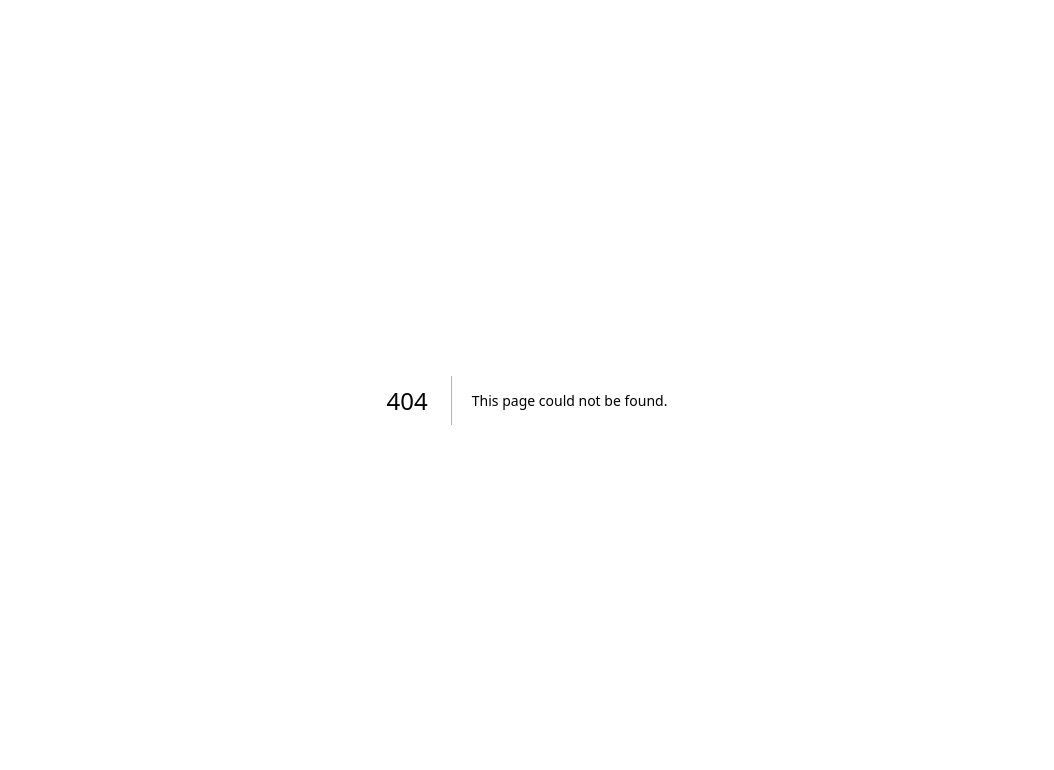
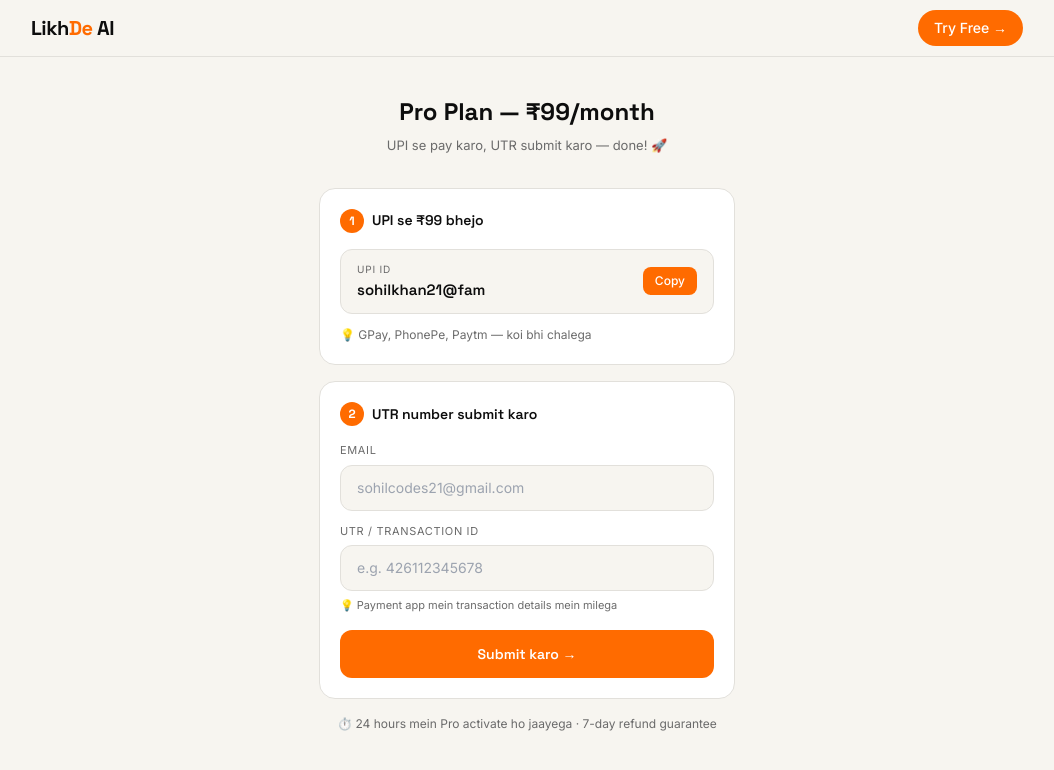
Before and after one commit to sohilcodes/LikhDe-Ai, a Next.js app: page /payment in a window 1280 px wide. Before the commit this address had no page. Shown: the top 770 px of the page, without its empty margins (113-1167 px from the left). Built offline with nearby package versions, Linux system fonts and the light colour scheme.

Commit message:
Create page.tsx

```diff
--- /dev/null
+++ b/app/payment/page.tsx
@@ -0,0 +1,236 @@
+"use client";
+
+import { useState } from "react";
+import Navbar from "@/components/Navbar";
+
+const BACKEND = "https://likhde-ai-backend-akw0.onrender.com";
+const UPI_ID = "sohilkhan21@fam"; // APNA UPI ID YAHAN DAALO
+const AMOUNT = 99;
+
+export default function PaymentPage() {
+  const [email, setEmail] = useState("");
+  const [utr, setUtr] = useState("");
+  const [loading, setLoading] = useState(false);
+  const [success, setSuccess] = useState(false);
+  const [error, setError] = useState("");
+  const [copied, setCopied] = useState(false);
+
+  const copyUPI = () => {
+    navigator.clipboard.writeText(UPI_ID);
+    setCopied(true);
+    setTimeout(() => setCopied(false), 2000);
+  };
+
+  const submit = async () => {
+    if (!email || !utr) {
+      setError("Email aur UTR dono bharni hai!");
+      return;
+    }
+    if (!email.includes("@")) {
+      setError("Sahi email daalo!");
+      return;
+    }
+    if (utr.length < 6) {
+      setError("UTR number sahi nahi lag raha!");
+      return;
+    }
+
+    setError("");
+    setLoading(true);
+
+    try {
+      const res = await fetch(`${BACKEND}/api/payment/submit`, {
+        method: "POST",
+        headers: { "Content-Type": "application/json" },
+        body: JSON.stringify({ user_email: email, utr }),
+      });
+
+      const data = await res.json();
+
+      if (!res.ok) {
+        setError(data.error || "Kuch gadbad ho gayi!");
+        return;
+      }
+
+      setSuccess(true);
+    } catch (err) {
+      setError("Network error! Dobara try karo.");
+    } finally {
+      setLoading(false);
+    }
+  };
+
+  if (success) {
+    return (
+      <main style={{ background: "#F7F5F0", minHeight: "100vh" }}>
+        <Navbar />
+        <div className="max-w-md mx-auto px-4 pt-32 text-center">
+          <div style={{ fontSize: "56px", marginBottom: "16px" }}>🎉</div>
+          <h1
+            className="text-2xl font-bold mb-3"
+            style={{ fontFamily: "'Space Grotesk', sans-serif", color: "#0D0D0D" }}
+          >
+            Payment submit ho gaya!
+          </h1>
+          <p style={{ fontFamily: "'Inter', sans-serif", color: "#6B6B6B", fontSize: "14px", lineHeight: "1.7", marginBottom: "24px" }}>
+            24 hours mein tera Pro plan activate ho jaayega.<br />
+            Email pe confirm karenge — <strong>{email}</strong>
+          </p>
+          <a
+            href="/"
+            className="inline-block px-6 py-3 rounded-xl font-semibold text-white text-sm"
+            style={{ background: "#FF6B00", fontFamily: "'Space Grotesk', sans-serif" }}
+          >
+            Wapas jao →
+          </a>
+        </div>
+      </main>
+    );
+  }
+
+  return (
+    <main style={{ background: "#F7F5F0", minHeight: "100vh" }}>
+      <Navbar />
+
+      <section className="max-w-md mx-auto px-4 pt-24 pb-16">
+        <div className="text-center mb-8">
+          <h1
+            className="text-2xl font-bold mb-2"
+            style={{ fontFamily: "'Space Grotesk', sans-serif", color: "#0D0D0D" }}
+          >
+            Pro Plan — ₹99/month
+          </h1>
+          <p style={{ fontFamily: "'Inter', sans-serif", color: "#6B6B6B", fontSize: "13px" }}>
+            UPI se pay karo, UTR submit karo — done! 🚀
+          </p>
+        </div>
+
+        {/* Step 1 — UPI */}
+        <div
+          className="rounded-2xl p-5 mb-4"
+          style={{ background: "#fff", border: "1px solid #E2E0DB" }}
+        >
+          <div className="flex items-center gap-2 mb-4">
+            <div
+              className="w-6 h-6 rounded-full flex items-center justify-center text-xs font-bold text-white"
+              style={{ background: "#FF6B00", minWidth: "24px", fontFamily: "'Space Grotesk', sans-serif" }}
+            >
+              1
+            </div>
+            <p style={{ fontFamily: "'Space Grotesk', sans-serif", fontSize: "14px", fontWeight: 600, color: "#0D0D0D" }}>
+              UPI se ₹99 bhejo
+            </p>
+          </div>
+
+          {/* UPI ID box */}
+          <div
+            className="flex items-center justify-between px-4 py-3 rounded-xl mb-3"
+            style={{ background: "#F7F5F0", border: "1px solid #E2E0DB" }}
+          >
+            <div>
+              <p style={{ fontFamily: "'Inter', sans-serif", fontSize: "10px", color: "#6B6B6B", textTransform: "uppercase", letterSpacing: "0.08em", marginBottom: "2px" }}>
+                UPI ID
+              </p>
+              <p style={{ fontFamily: "'Space Grotesk', sans-serif", fontSize: "15px", fontWeight: 600, color: "#0D0D0D" }}>
+                {UPI_ID}
+              </p>
+            </div>
+            <button
+              onClick={copyUPI}
+              className="px-3 py-1.5 rounded-lg text-xs font-medium"
+              style={{
+                fontFamily: "'Inter', sans-serif",
+                background: copied ? "#0D0D0D" : "#FF6B00",
+                color: "#fff",
+                border: "none",
+                cursor: "pointer"
+              }}
+            >
+              {copied ? "Copied ✓" : "Copy"}
+            </button>
+          </div>
+
+          <p style={{ fontFamily: "'Inter', sans-serif", fontSize: "12px", color: "#6B6B6B" }}>
+            💡 GPay, PhonePe, Paytm — koi bhi chalega
+          </p>
+        </div>
+
+        {/* Step 2 — UTR Submit */}
+        <div
+          className="rounded-2xl p-5 mb-4"
+          style={{ background: "#fff", border: "1px solid #E2E0DB" }}
+        >
+          <div className="flex items-center gap-2 mb-4">
+            <div
+              className="w-6 h-6 rounded-full flex items-center justify-center text-xs font-bold text-white"
+              style={{ background: "#FF6B00", minWidth: "24px", fontFamily: "'Space Grotesk', sans-serif" }}
+            >
+              2
+            </div>
+            <p style={{ fontFamily: "'Space Grotesk', sans-serif", fontSize: "14px", fontWeight: 600, color: "#0D0D0D" }}>
+              UTR number submit karo
+            </p>
+          </div>
+
+          <div className="mb-3">
+            <p style={{ fontFamily: "'Inter', sans-serif", fontSize: "11px", color: "#6B6B6B", marginBottom: "6px", textTransform: "uppercase", letterSpacing: "0.06em" }}>
+              Email
+            </p>
+            <input
+              type="email"
+              value={email}
+              onChange={(e) => setEmail(e.target.value)}
+              placeholder="sohilcodes21@gmail.com"
+              className="w-full px-4 py-3 rounded-xl border text-sm outline-none"
+              style={{ fontFamily: "'Inter', sans-serif", borderColor: "#E2E0DB", background: "#F7F5F0" }}
+            />
+          </div>
+
+          <div className="mb-4">
+            <p style={{ fontFamily: "'Inter', sans-serif", fontSize: "11px", color: "#6B6B6B", marginBottom: "6px", textTransform: "uppercase", letterSpacing: "0.06em" }}>
+              UTR / Transaction ID
+            </p>
+            <input
+              type="text"
+              value={utr}
+              onChange={(e) => setUtr(e.target.value)}
+              placeholder="e.g. 426112345678"
+              className="w-full px-4 py-3 rounded-xl border text-sm outline-none"
+              style={{ fontFamily: "'Inter', sans-serif", borderColor: "#E2E0DB", background: "#F7F5F0" }}
+            />
+            <p style={{ fontFamily: "'Inter', sans-serif", fontSize: "11px", color: "#6B6B6B", marginTop: "6px" }}>
+              💡 Payment app mein transaction details mein milega
+            </p>
+          </div>
+
+          {error && (
+            <div
+              className="px-4 py-3 rounded-xl text-sm mb-4"
+              style={{ background: "#FFF0E6", color: "#CC4400", fontFamily: "'Inter', sans-serif" }}
+            >
+              {error}
+            </div>
+          )}
+
+          <button
+            onClick={submit}
+            disabled={loading}
+            className="w-full py-3.5 rounded-xl font-semibold text-white text-sm"
+            style={{
+              fontFamily: "'Space Grotesk', sans-serif",
+              background: loading ? "#FFB380" : "#FF6B00",
+              border: "none",
+              cursor: loading ? "not-allowed" : "pointer"
+            }}
+          >
+            {loading ? "Submit ho raha hai..." : "Submit karo →"}
+          </button>
+        </div>
+
+        <p className="text-center" style={{ fontFamily: "'Inter', sans-serif", fontSize: "12px", color: "#6B6B6B" }}>
+          ⏱️ 24 hours mein Pro activate ho jaayega · 7-day refund guarantee
+        </p>
+      </section>
+    </main>
+  );
+                              }
```
